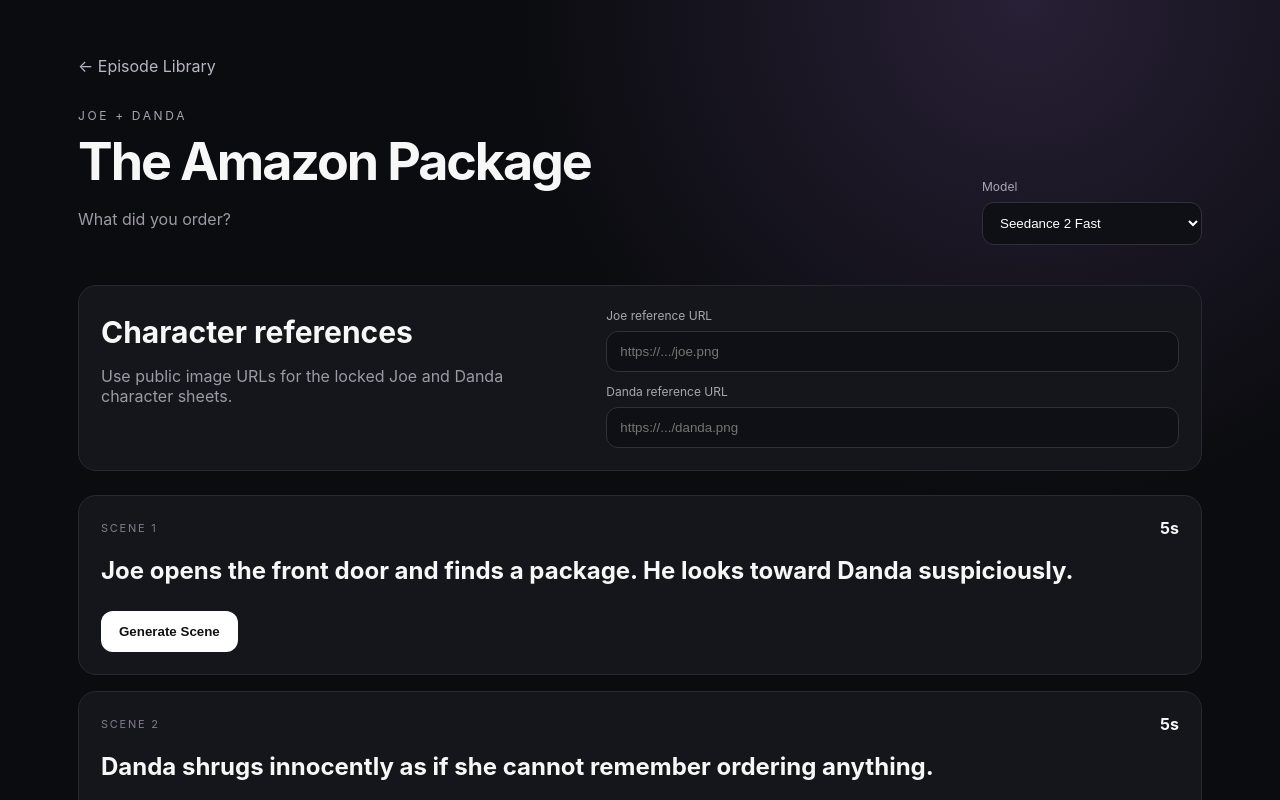
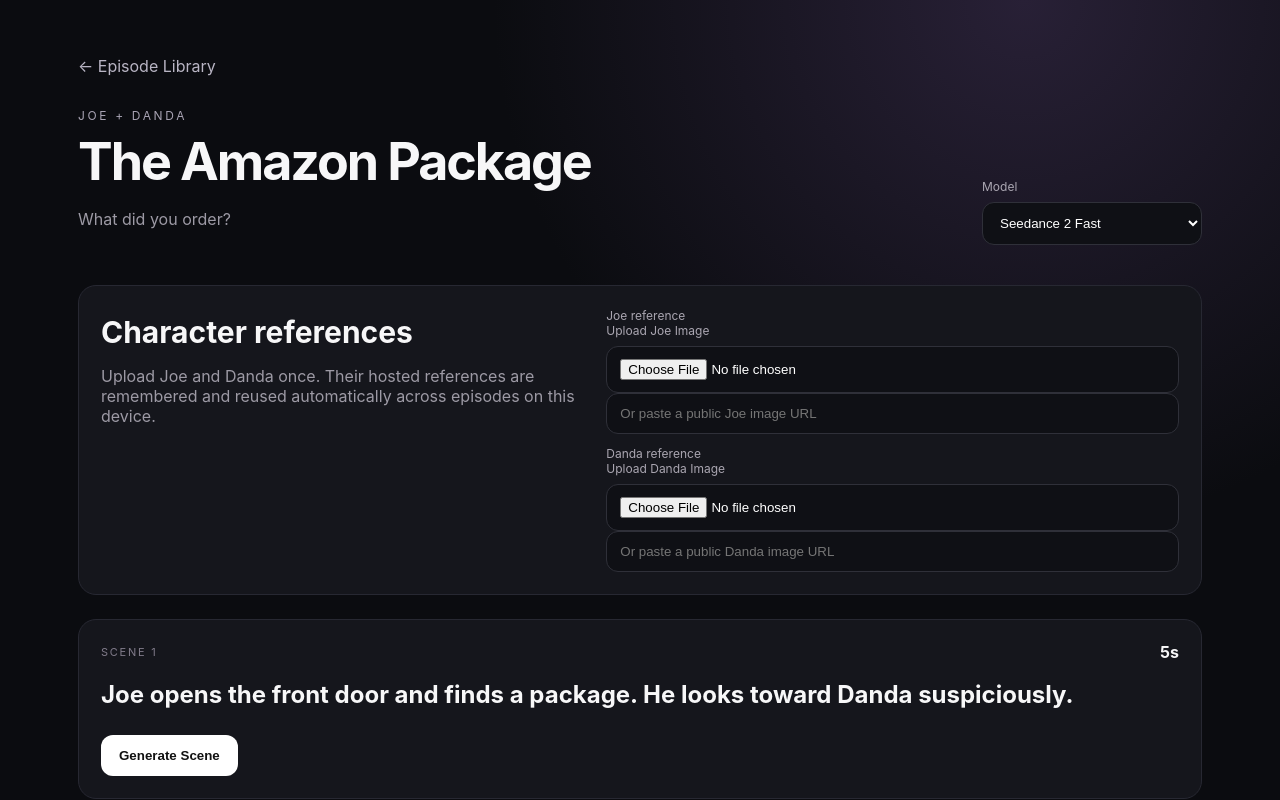
Before and after one commit to retroservices1121/relations, a Next.js app: page /episodes/amazon in a window 1280 px wide. Shown: the top 800 px of the page. Built offline with nearby package versions, Linux system fonts and the light colour scheme.

Commit message:
Add persistent Joe and Danda reference uploads

```diff
--- a/components/EpisodeWorkspace.tsx
+++ b/components/EpisodeWorkspace.tsx
@@ -1,6 +1,6 @@
 "use client";
 
-import { useState } from "react";
+import { useEffect, useState } from "react";
 import type { Episode } from "../data/episodes";
 
 type SceneState = {
@@ -10,13 +10,56 @@ type SceneState = {
   requestId?: string;
 };
 
+type CharacterKey = "joe" | "danda";
+
 const sleep = (ms: number) => new Promise((resolve) => setTimeout(resolve, ms));
+const JOE_STORAGE_KEY = "relations:character:joe";
+const DANDA_STORAGE_KEY = "relations:character:danda";
 
 export default function EpisodeWorkspace({ episode }: { episode: Episode }) {
   const [joeUrl, setJoeUrl] = useState("");
   const [dandaUrl, setDandaUrl] = useState("");
   const [model, setModel] = useState("seedance-fast");
   const [sceneStates, setSceneStates] = useState<Record<number, SceneState>>({});
+  const [uploading, setUploading] = useState<CharacterKey | null>(null);
+  const [uploadError, setUploadError] = useState("");
+
+  useEffect(() => {
+    setJoeUrl(localStorage.getItem(JOE_STORAGE_KEY) || "");
+    setDandaUrl(localStorage.getItem(DANDA_STORAGE_KEY) || "");
+  }, []);
+
+  function persistReference(character: CharacterKey, url: string) {
+    if (character === "joe") {
+      setJoeUrl(url);
+      if (url) localStorage.setItem(JOE_STORAGE_KEY, url);
+      else localStorage.removeItem(JOE_STORAGE_KEY);
+    } else {
+      setDandaUrl(url);
+      if (url) localStorage.setItem(DANDA_STORAGE_KEY, url);
+      else localStorage.removeItem(DANDA_STORAGE_KEY);
+    }
+  }
+
+  async function uploadReference(character: CharacterKey, file?: File) {
+    if (!file) return;
+    setUploading(character);
+    setUploadError("");
+
+    try {
+      const formData = new FormData();
+      formData.append("file", file);
+      const response = await fetch("/api/upload-reference", { method: "POST", body: formData });
+      const data = await response.json();
+      if (!response.ok) throw new Error(data.error || "Upload failed");
+      if (!data.url) throw new Error("Upload completed without a file URL");
+      persistReference(character, data.url);
+    } catch (error) {
+      setUploadError(error instanceof Error ? error.message : "Upload failed");
+    } finally {
+      setUploading(null);
+    }
+  }
 
   async function pollForResult(index: number, requestId: string, selectedModel: string) {
     for (let attempt = 0; attempt < 180; attempt += 1) {
@@ -90,10 +133,31 @@ export default function EpisodeWorkspace({ episode }: { episode: Episode }) {
       </div>
 
       <section className="referencePanel">
-        <div><h2>Character references</h2><p>Use public image URLs for the locked Joe and Danda character sheets.</p></div>
+        <div>
+          <h2>Character references</h2>
+          <p>Upload Joe and Danda once. Their hosted references are remembered and reused automatically across episodes on this device.</p>
+          {uploadError && <p className="errorText">{uploadError}</p>}
+        </div>
         <div className="referenceInputs">
-          <label>Joe reference URL<input value={joeUrl} onChange={(e) => setJoeUrl(e.target.value)} placeholder="https://.../joe.png" /></label>
-          <label>Danda reference URL<input value={dandaUrl} onChange={(e) => setDandaUrl(e.target.value)} placeholder="https://.../danda.png" /></label>
+          <div className="characterRef">
+            <label>Joe reference</label>
+            {joeUrl && <img className="referenceThumb" src={joeUrl} alt="Joe reference" />}
+            <label className="uploadButton">
+              {uploading === "joe" ? "Uploading Joe…" : joeUrl ? "Replace Joe Image" : "Upload Joe Image"}
+              <input type="file" accept="image/*" disabled={uploading !== null} onChange={(e) => uploadReference("joe", e.target.files?.[0])} />
+            </label>
+            <input value={joeUrl} onChange={(e) => persistReference("joe", e.target.value)} placeholder="Or paste a public Joe image URL" />
+          </div>
+
+          <div className="characterRef">
+            <label>Danda reference</label>
+            {dandaUrl && <img className="referenceThumb" src={dandaUrl} alt="Danda reference" />}
+            <label className="uploadButton">
+              {uploading === "danda" ? "Uploading Danda…" : dandaUrl ? "Replace Danda Image" : "Upload Danda Image"}
+              <input type="file" accept="image/*" disabled={uploading !== null} onChange={(e) => uploadReference("danda", e.target.files?.[0])} />
+            </label>
+            <input value={dandaUrl} onChange={(e) => persistReference("danda", e.target.value)} placeholder="Or paste a public Danda image URL" />
+          </div>
         </div>
       </section>
 
```
